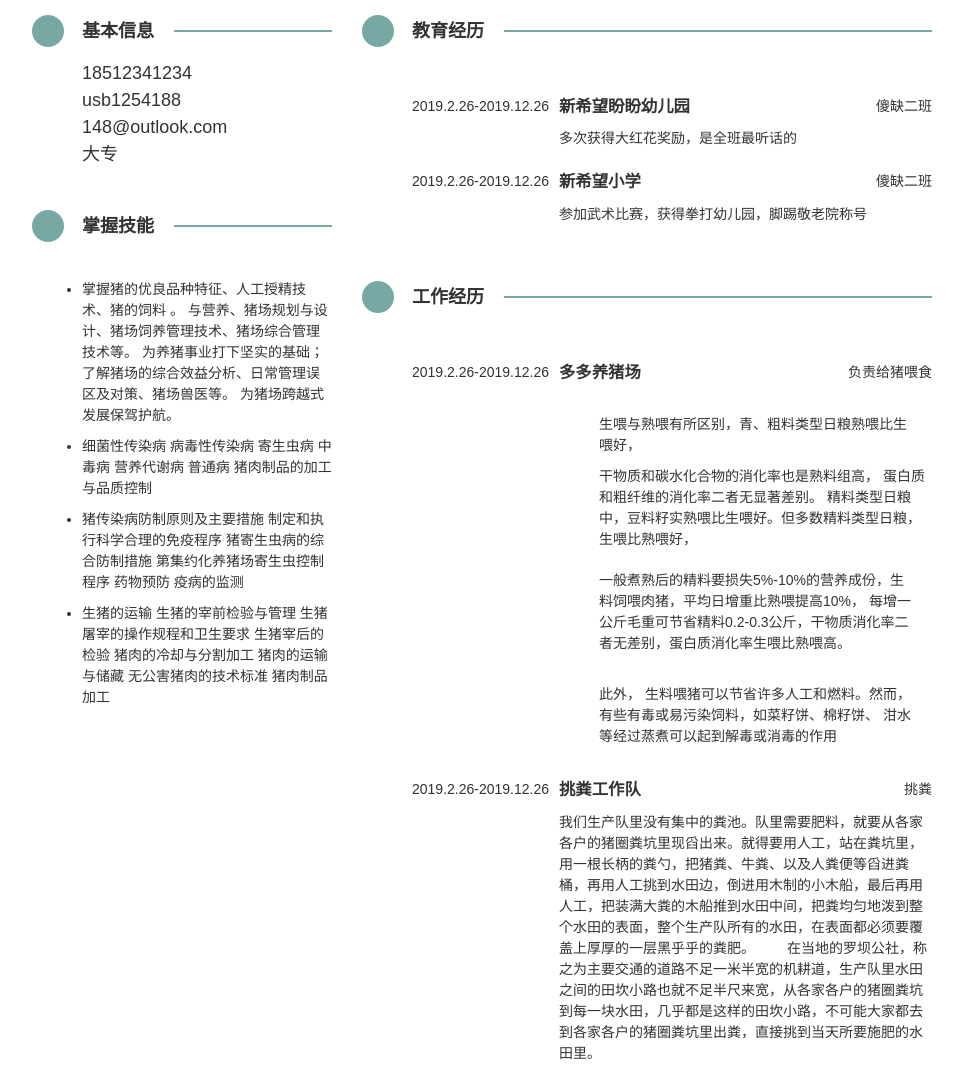
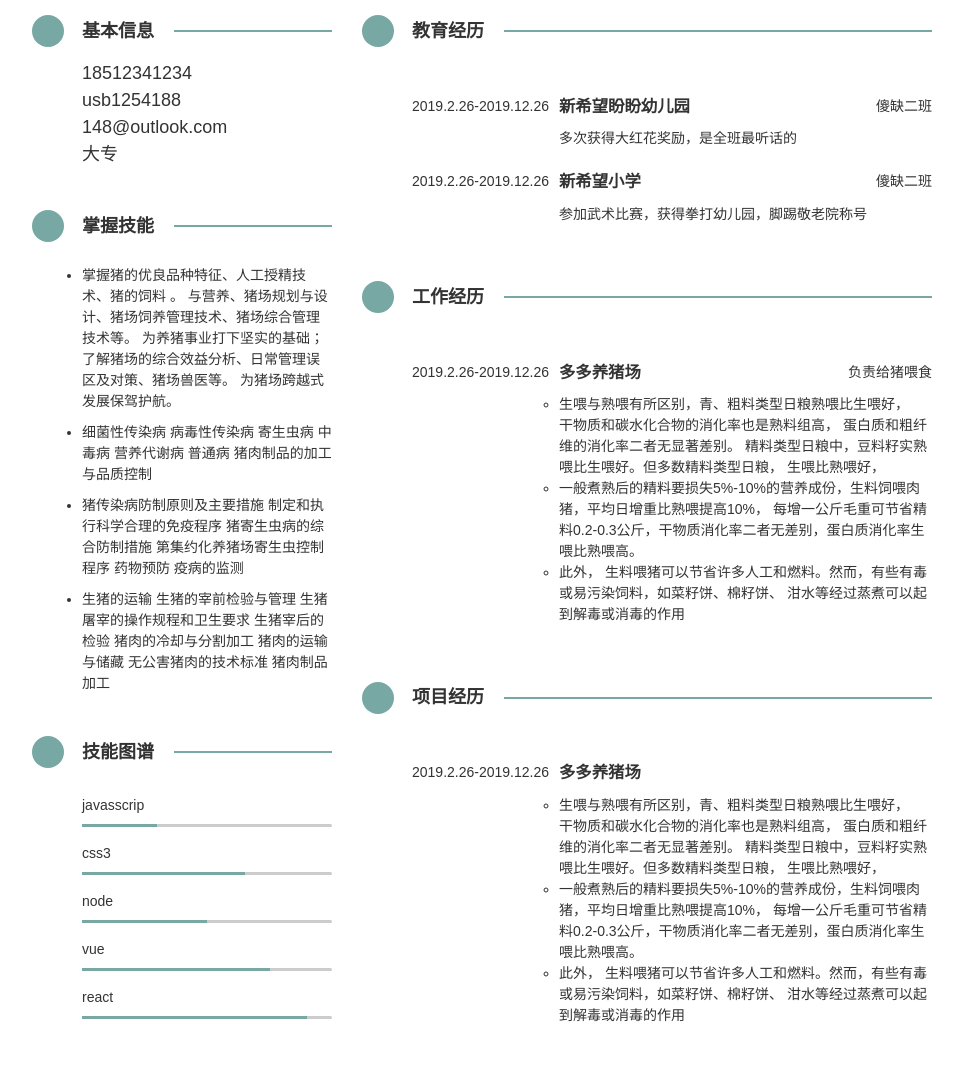
Before and after one commit to lijuncai913/CV2, a plain HTML site: page index.html in a window 1280 px wide. Shown: the part 199-1277 px from the top of the page, without its empty margins (158-1121 px from the left). After the commit the page ends 1248 px from the top, so only its background shows below. Drawn offline with Linux system fonts and the light colour scheme; a small style sheet from the web is missing.

Commit message:
To complete the task

```diff
--- a/CSS/index.css
+++ b/CSS/index.css
@@ -1,7 +1,6 @@
 html {
     box-sizing: border-box;
   }
-
   *, *::before, *::after {
     box-sizing: inherit;
   }
@@ -14,19 +13,36 @@ body {
     grid: auto auto / 1fr 900px 1fr;
   }
 
+  @media (max-width: 900px) {
+    body {
+      grid: auto auto / 1fr 678px 1fr;
+    }
+  }
+
+  @media (max-width: 678px) {
+    body {
+      grid: auto auto/ 1fr;
+    }
+  }
+
+
   header {
     grid-area: 1/1/2/4;
     padding: 20px 0;
     text-align: center;
     background-color: #444;
+  }
 
+  @media (max-width: 678px) {
+    header {
+      grid-area: 1/1/2/2;
+    }
   }
 
   header > .avatar {
     width: 64px;
     height: 64px;
     border-radius: 50%;
-
   }
 
   header > h1 {
@@ -40,19 +56,43 @@ header > p {
     color: #999;
   }
 
+
   main {
     grid-area: 2/2/3/3;
     display: grid;
     grid: auto / 300px 600px;
   }
 
+  @media (max-width: 678px) {
+    main {
+      grid-area: 2/1/3/2;
+      grid: auto/auto;
+      padding: 10px;
+    }
+  }
+
+
   .column-1 {
     grid-area: 1/1/2/2;
   }
 
+  @media (max-width: 678px) {
+    .column-1 {
+      grid-area: 2/1/3/2;
+    }
+  }
+
+
   .column-2 {
     grid-area: 1/2/2/3;
     margin-left: 30px;
+  }
+
+  @media (max-width: 678px) {
+    .column-2 {
+      grid-area: 3/1/4/2;
+      margin-left: 0;
+    }
   }
 
   main section {
@@ -109,10 +149,11 @@ main section > .detail {
 
   .basic-info .detail .iconfont {
     font-size: 18px;
-    margin-right: 20px;
+    margin-right: 10px;
   }
 
-.skills .detail ul {
+
+  .skills .detail {
     margin: 0;
     padding: 0;
   }
@@ -121,7 +162,21 @@ main section > .detail {
     margin-top: 10px;
   }
 
-.layout-1 .detail li  {
+
+  .map .detail dd {
+    height: 3px;
+    margin: 8px 0 16px 0;
+    border-radius: 3px;
+    background-color: #ccc;
+  }
+  .map .detail .bar {
+    display: block;
+    height: 3px;
+    background-color: #77a8a3;
+  }
+
+
+  .layout-1 .detail > li {
     margin-top: 20px;
     display: grid;
     grid: auto auto / auto 1fr auto;
@@ -129,25 +184,56 @@ main section > .detail {
     grid-gap: 10px;
   }
 
-.layout-1 .detail li .timeline {
+  @media (max-width: 678px) {
+    .layout-1 .detail > li {
+      grid: auto auto auto / auto 1fr;
+    }
+  }
+
+
+  .layout-1 .detail .timeline {
     grid-area: 1/1/2/2;
   }
 
-.layout-1 .detail li h3 {
+  @media (max-width: 678px) {
+    .layout-1 .detail .timeline {
+      grid-area: 1/1/2/2;
+    }
+  }
+
+  .layout-1 .detail  h3 {
     grid-area: 1/2/2/3;
     margin: 0;
   }
 
-.layout-1 .detail li .subtitle {
+  @media (max-width: 678px) {
+    .layout-1 .detail  h3 {
+      grid-area: 2/1/3/2;
+    }
+  }
+
+
+
+  .layout-1 .detail  .subtitle {
     grid-area: 1/3/2/4;
   }
 
-.layout-1 .detail li p {
+  @media (max-width: 678px) {
+    .layout-1 .detail  .subtitle {
+      grid-area: 1/2/2/3;
+      justify-self: end;
+    }
+  }
+
+
+  .layout-1 .detail .content {
     grid-area: 2/2/3/4;
     margin: 0;
+    padding: 0;
   }
 
-.layout-1 .detail li ul {
-    grid-area: 2/2/3/4;
-    margin: 0;
+  @media (max-width: 678px) {
+    .layout-1 .detail .content {
+      grid-area: 3/1/4/3;
     }
+  }
--- a/index.html
+++ b/index.html
@@ -57,6 +57,22 @@
                         猪肉制品加工</li>
                 </ul>
             </section>
+            <section class="map">
+                <span class="iconfont icon-map"></span>
+                <h2>技能图谱</h2>
+                    <dl class="detail">
+                        <dt>javasscrip</dt>
+                        <dd><span class="bar" style="width: 30%"></span></dd>
+                        <dt>css3</dt>
+                        <dd><span class="bar" style="width: 65%"></span></dd>
+                        <dt>node</dt>
+                        <dd><span class="bar" style="width: 50%"></span></dd>
+                        <dt>vue</dt>
+                        <dd><span class="bar" style="width: 75%"></span></dd>
+                        <dt>react</dt>
+                        <dd><span class="bar" style="width: 90%"></span></dd>
+                    </dl>
+            </section>
         </div>
         <div class="column-2">
             <section class="education layout-1">
@@ -67,13 +83,13 @@
                         <span class="timeline">2019.2.26-2019.12.26</span>
                         <h3>新希望盼盼幼儿园</h3>
                         <span class="subtitle">傻缺二班</span>
-                        <p>多次获得大红花奖励，是全班最听话的</p>
+                        <p class="content">多次获得大红花奖励，是全班最听话的</p>
                     </li>
                     <li>
                         <span class="timeline">2019.2.26-2019.12.26</span>
                         <h3>新希望小学</h3>
                         <span class="subtitle">傻缺二班</span>
-                        <p>参加武术比赛，获得拳打幼儿园，脚踢敬老院称号</p>
+                        <p class="content">参加武术比赛，获得拳打幼儿园，脚踢敬老院称号</p>
                     </li>
                 </ul>
             </section>
@@ -85,7 +101,7 @@
                         <span class="timeline">2019.2.26-2019.12.26</span>
                         <h3>多多养猪场</h3>
                         <span class="subtitle">负责给猪喂食</span>
-                        <ul>
+                        <ul class="content">
                             <li>生喂与熟喂有所区别，青、粗料类型日粮熟喂比生喂好，</li>
                             干物质和碳水化合物的消化率也是熟料组高， 蛋白质和粗纤维的消化率二者无显著差别。
                             精料类型日粮中，豆料籽实熟喂比生喂好。但多数精料类型日粮， 生喂比熟喂好，
@@ -95,12 +111,24 @@
                              泔水等经过蒸煮可以起到解毒或消毒的作用</li>
                         </ul>
                     </li>
+                </ul>
+            </section>
+            <section class="project layout-1">
+                <span class="iconfont icon-project"></span>
+                <h2>项目经历</h2>
+                <ul class="detail">
                     <li>
                         <span class="timeline">2019.2.26-2019.12.26</span>
-                        <h3>挑粪工作队</h3>
-                        <span class="subtitle">挑粪</span>
-                        <p>我们生产队里没有集中的粪池。队里需要肥料，就要从各家各户的猪圈粪坑里现舀出来。就得要用人工，站在粪坑里，用一根长柄的粪勺，把猪粪、牛粪、以及人粪便等舀进粪桶，再用人工挑到水田边，倒进用木制的小木船，最后再用人工，把装满大粪的木船推到水田中间，把粪均匀地泼到整个水田的表面，整个生产队所有的水田，在表面都必须要覆盖上厚厚的一层黑乎乎的粪肥。
-                            　　在当地的罗坝公社，称之为主要交通的道路不足一米半宽的机耕道，生产队里水田之间的田坎小路也就不足半尺来宽，从各家各户的猪圈粪坑到每一块水田，几乎都是这样的田坎小路，不可能大家都去到各家各户的猪圈粪坑里出粪，直接挑到当天所要施肥的水田里。</p>
+                        <h3>多多养猪场</h3>
+                        <ul class="content">
+                            <li>生喂与熟喂有所区别，青、粗料类型日粮熟喂比生喂好，</li>
+                            干物质和碳水化合物的消化率也是熟料组高， 蛋白质和粗纤维的消化率二者无显著差别。
+                            精料类型日粮中，豆料籽实熟喂比生喂好。但多数精料类型日粮， 生喂比熟喂好，
+                            <li>一般煮熟后的精料要损失5%-10%的营养成份，生料饲喂肉猪，平均日增重比熟喂提高10%，
+                            每增一公斤毛重可节省精料0.2-0.3公斤，干物质消化率二者无差别，蛋白质消化率生喂比熟喂高。</li>
+                            <li>此外， 生料喂猪可以节省许多人工和燃料。然而，有些有毒或易污染饲料，如菜籽饼、棉籽饼、
+                             泔水等经过蒸煮可以起到解毒或消毒的作用</li>
+                        </ul>
                     </li>
                 </ul>
             </section>
```
Lines whose indentation alone changed are shown as unchanged.
